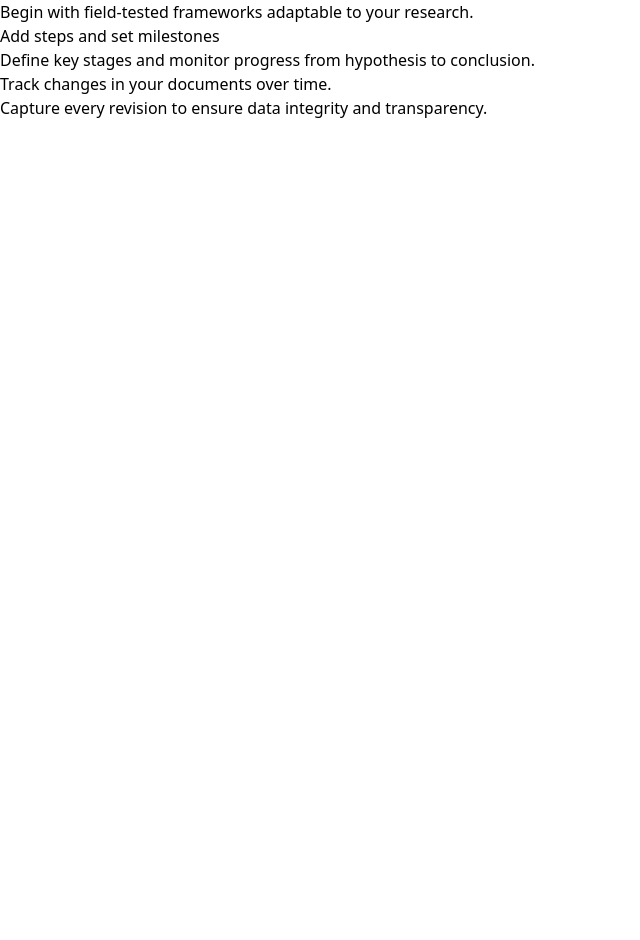
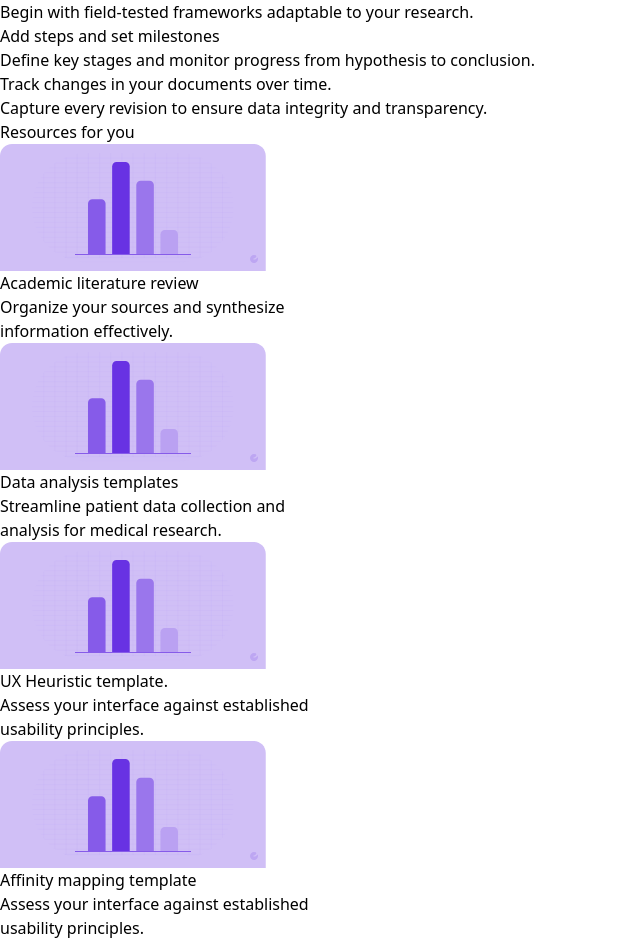
Before and after one commit to Hardey18/zadwax, a React (Vite) app: page / in a window 1280 px wide. Shown: the part 8721-9661 px from the top of the page, without its empty margins (0-640 px from the left). Before the commit the page ends 8841 px from the top, so only its background shows below. Built offline with nearby package versions, Linux system fonts and the light colour scheme.

Commit message:
Updated resources section

```diff
--- a/src/pages/Home.tsx
+++ b/src/pages/Home.tsx
@@ -68,7 +68,7 @@ const Home = () => {
         <div className="w-[100%] lg:w-[55%] bg-white rounded-lg mr-0 lg:mr-4 p-4 border border-[#EAECF0]">
           <div className="flex justify-between">
             <div>
-              <h2 className="font-extrabold text-[18px]">Getting Started</h2>
+              <h2 className="font-extrabold">Getting Started</h2>
               <p className="font-extralight text-[10px] lg:text-[14px]">
                 Three simple steps to launch your first project
               </p>
@@ -95,9 +95,7 @@ const Home = () => {
         </div>
         <div className="w-[100%] lg:w-[45%] bg-white rounded-lg ml-0 lg:ml-4 p-4 mt-4 lg:mt-0 border border-[#EAECF0]">
           <div>
-            <h2 className="font-extrabold text-[18px]">
-              Research Tips and Tricks
-            </h2>
+            <h2 className="font-extrabold">Research Tips and Tricks</h2>
             <p className="font-extralight text-[10px] lg:text-[14px]">
               Three simple steps to launch your first project
             </p>
@@ -116,6 +114,50 @@ const Home = () => {
           </div>
         </div>
       </div>
+
+      <div className="mt-8">
+        <h1 className="font-extrabold">Resources for you</h1>
+
+        <div className="flex flex-col lg:flex-row">
+          <div className="bg-white w-[100%] lg:w-[25%] rounded-xl border border-[#EAECF0] mt-4 mr-0 lg:mr-2">
+            <img src="analysis.svg" alt="Analysis" className="w-full" />
+            <div className="w-fit py-6 px-4">
+              <h2 className="mb-2">Academic literature review</h2>
+              <p className="text-[#667085] text-[12px]">
+                Organize your sources and synthesize <br />
+                information effectively.
+              </p>
+            </div>
+          </div>
+          <div className="bg-white w-[100%] lg:w-[25%] rounded-xl border border-[#EAECF0] mt-4 ml-0 mr-0 lg:ml-2 lg:mr-2">
+            <img src="analysis.svg" alt="Analysis" className="w-full" />
+            <div className="w-fit py-6 px-4">
+              <h2 className="mb-2">Data analysis templates</h2>
+              <p className="text-[#667085] text-[12px]">
+              Streamline patient data collection and <br /> analysis for medical research.
+              </p>
+            </div>
+          </div>
+          <div className="bg-white w-[100%] lg:w-[25%] rounded-xl border border-[#EAECF0] mt-4 ml-0 mr-0 lg:ml-2 lg:mr-2">
+            <img src="analysis.svg" alt="Analysis" className="w-full" />
+            <div className="w-fit py-6 px-4">
+              <h2 className="mb-2">UX Heuristic template.</h2>
+              <p className="text-[#667085] text-[12px]">
+              Assess your interface against established <br /> usability principles.
+              </p>
+            </div>
+          </div>
+          <div className="bg-white w-[100%] lg:w-[25%] rounded-xl border border-[#EAECF0] mt-4 ml-0 lg:ml-2">
+            <img src="analysis.svg" alt="Analysis" className="w-full" />
+            <div className="w-fit py-6 px-4">
+              <h2 className="mb-2">Affinity mapping template</h2>
+              <p className="text-[#667085] text-[12px]">
+              Assess your interface against established <br /> usability principles.
+              </p>
+            </div>
+          </div>
+        </div>
+      </div>
     </div>
   );
 };
```
Also changed, not shown: public/analysis.svg (added).
